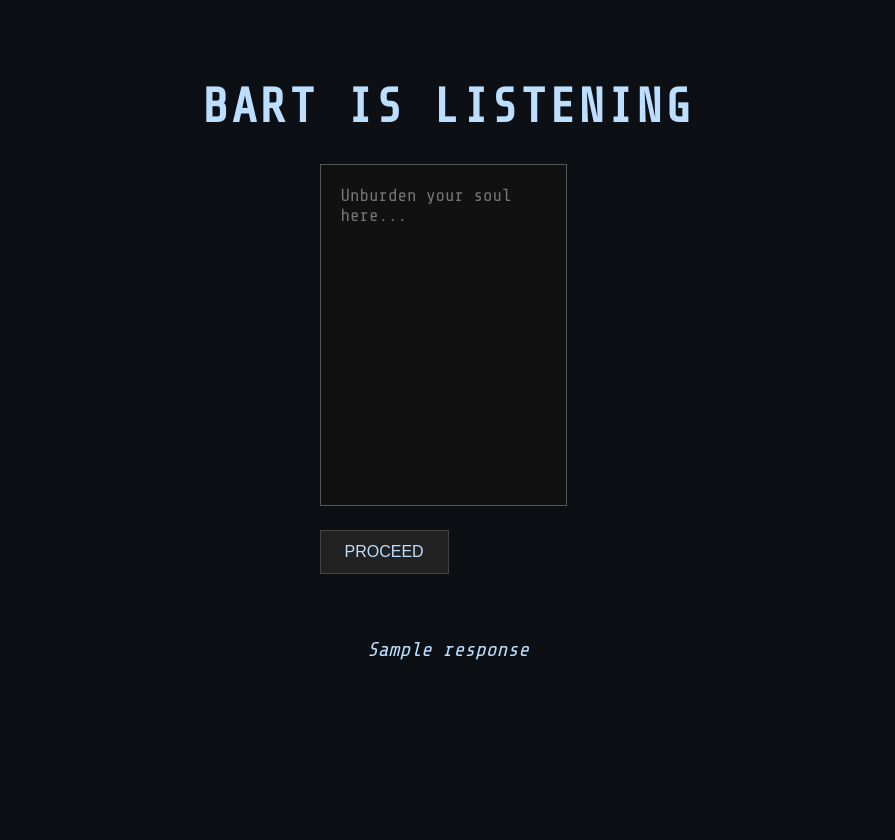
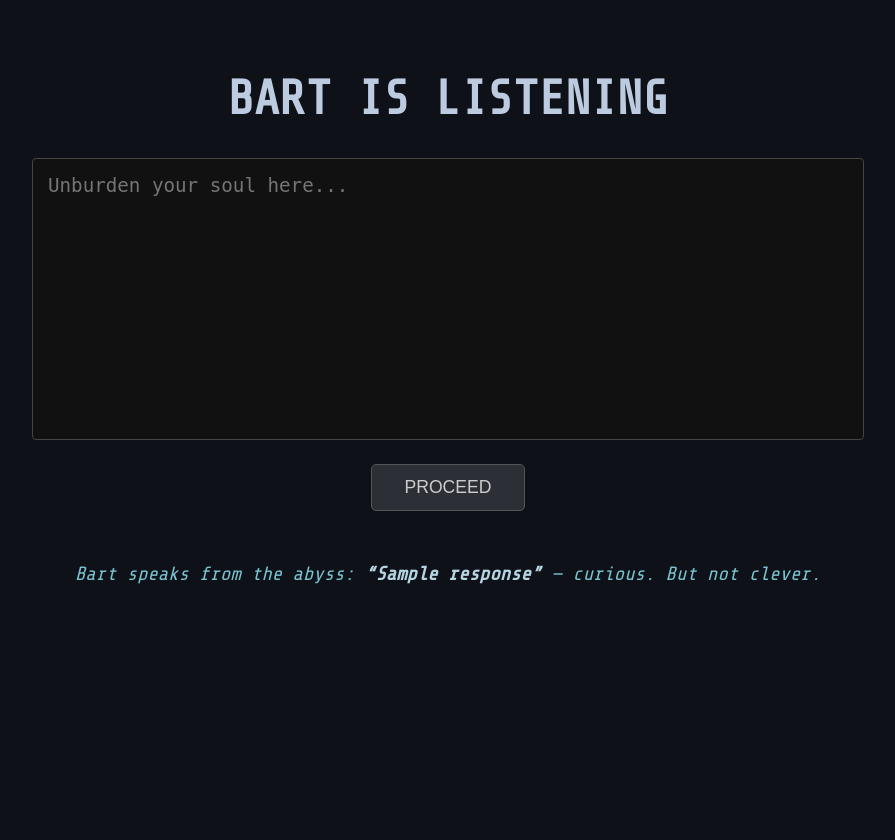
Before and after one commit to dasheroc/BARTGPT, a FastAPI app: template templates/chat.html in a window 1280 px wide. Shown: the whole page, without its empty margins (192-1087 px from the left). Before the commit the page ends 660 px from the top, so only its background shows below. Run offline with FastAPI, Linux system fonts and the light colour scheme; the template is opened without the code that fills it: most values are stand-ins (such as "Sample title", 1, 10 or a date in 2020).

Commit message:
Polish interface: restore font, layout, Enter key support, and Bart’s tone

```diff
--- a/templates/chat.html
+++ b/templates/chat.html
@@ -1,71 +1,111 @@
 <!DOCTYPE html>
 <html lang="en">
 <head>
-  <meta charset="UTF-8" />
-  <meta name="viewport" content="width=device-width, initial-scale=1.0"/>
-  <link rel="icon" type="image/x-icon" href="{{ url_for('static', path='favicon.ico') }}">
+    <meta charset="UTF-8">
+    <title>Bart is Listening</title>
+    <link rel="icon" href="{{ url_for('static', filename='favicon.ico') }}" type="image/x-icon">
     <link href="https://fonts.googleapis.com/css2?family=Share+Tech+Mono&display=swap" rel="stylesheet">
     <style>
         body {
-      background-color: #0c0f14;
-      color: #bcdfff;
+            background-color: #0e1117;
+            color: #bdcbe0;
             font-family: 'Share Tech Mono', monospace;
             display: flex;
             flex-direction: column;
             align-items: center;
-      padding: 40px;
+            justify-content: flex-start;
+            height: 100vh;
+            padding-top: 5vh;
+            margin: 0;
         }
+
         h1 {
-      font-size: 3em;
-      margin-bottom: 30px;
-      letter-spacing: 3px;
+            font-size: 3rem;
+            margin-bottom: 2rem;
         }
+
+        form {
+            display: flex;
+            flex-direction: column;
+            align-items: center;
+            width: 90%;
+            max-width: 800px;
+        }
+
         textarea {
-      width: 80%;
-      height: 300px;
+            width: 100%;
+            height: 250px;
             background-color: #111;
-      color: #aaa;
+            color: #ccc;
+            font-size: 1.2rem;
+            padding: 15px;
+            border: 1px solid #444;
+            border-radius: 4px;
+            resize: none;
+            margin-bottom: 1.5rem;
+        }
+
+        button {
+            padding: 0.75rem 2rem;
+            font-size: 1.1rem;
+            background-color: #2c2f36;
+            color: #ccc;
             border: 1px solid #555;
-      font-family: 'Share Tech Mono', monospace;
-      font-size: 1.1em;
-      padding: 20px;
-      resize: none;
+            border-radius: 5px;
+            cursor: pointer;
+            transition: background-color 0.3s ease;
         }
-    button {
-      margin-top: 20px;
-      padding: 12px 24px;
-      font-size: 1em;
-      background-color: #222;
-      color: #bcdfff;
-      border: 1px solid #444;
-      cursor: pointer;
+
+        button:hover {
+            background-color: #3b3f47;
         }
+
         .response {
-      margin-top: 60px;
+            margin-top: 3rem;
             font-style: italic;
-      font-size: 1.25em;
-      max-width: 80%;
+            font-size: 1.2rem;
+            color: #79c2d0;
+            max-width: 90%;
             text-align: center;
             line-height: 1.6;
         }
+
+        .response em {
+            font-weight: bold;
+            color: #b5d4e2;
+        }
     </style>
-  <title>Bart is Listening</title>
 </head>
 <body>
     <h1>BART IS LISTENING</h1>
-  <form method="post" id="bart-form">
-    <textarea name="message" placeholder="Unburden your soul here..." required></textarea>
-    <br />
+    <form method="POST" action="/" onsubmit="return handleSubmit(event)">
+        <textarea name="user_input" placeholder="Unburden your soul here..." required></textarea>
         <button type="submit">PROCEED</button>
     </form>
     {% if response %}
-    <div class="response">{{ response }}</div>
+    <div class="response">
+        Bart speaks from the abyss: <em>“{{ response }}”</em> — curious. But not clever.
+    </div>
     {% endif %}
     <script>
-    document.getElementById("bart-form").addEventListener("keydown", function (e) {
+        function handleSubmit(event) {
+            event.preventDefault();
+            const form = event.target;
+            const formData = new FormData(form);
+            fetch("/", {
+                method: "POST",
+                body: formData
+            })
+            .then(response => response.text())
+            .then(html => document.documentElement.innerHTML = html)
+            .catch(err => console.error("Bart had an existential crisis:", err));
+            return false;
+        }
+
+        document.querySelector("textarea").addEventListener("keydown", function (e) {
             if (e.key === "Enter" && !e.shiftKey) {
                 e.preventDefault();
-        this.submit();
+                document.querySelector("form").dispatchEvent(new Event("submit"));
             }
         });
     </script>
```
Lines whose indentation alone changed are shown as unchanged.
